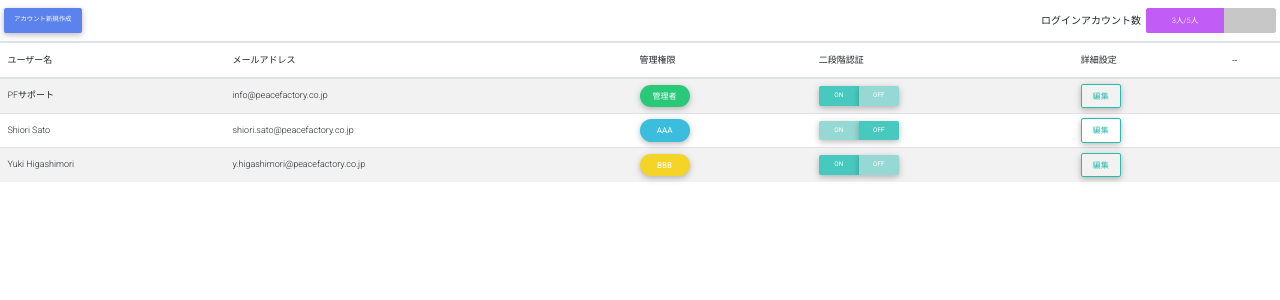
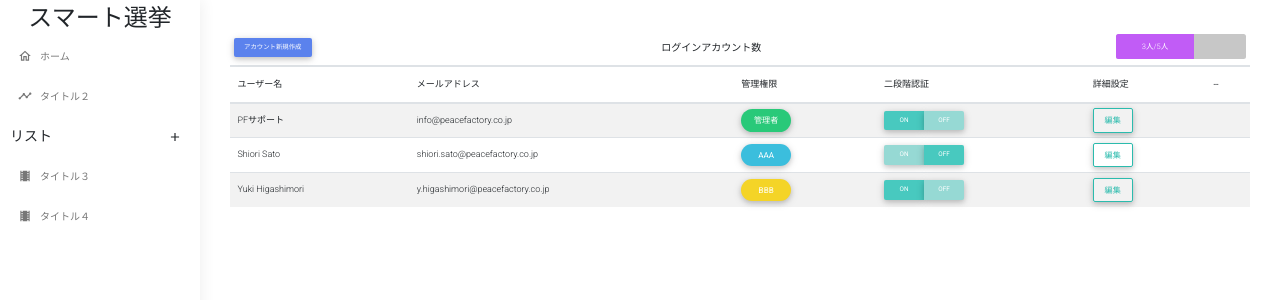
Before and after one commit to Seira-Okumura/next-initializer, a Next.js app: page / in a window 1280 px wide. Shown: the top 300 px of the page. Built offline with nearby package versions, Linux system fonts and the light colour scheme.

Commit message:
サイドメニューを追加

```diff
--- a/package.json
+++ b/package.json
@@ -12,6 +12,7 @@
     "@material-ui/core": "^4.9.5",
     "@material-ui/icons": "^4.9.1",
     "@zeit/next-css": "^1.0.1",
+    "clsx": "^1.1.0",
     "mdbreact": "^4.25.3",
     "next": "^9.2.2",
     "next-compose-plugins": "^2.2.0",
--- /dev/null
+++ b/src/components/layout/NavBar.jsx
@@ -0,0 +1,53 @@
+import React, { Component } from "react";
+import { MDBNavbar, MDBNavbarBrand, MDBNavbarNav, MDBNavItem, MDBNavLink, MDBNavbarToggler, MDBCollapse, MDBDropdown,
+MDBDropdownToggle, MDBDropdownMenu, MDBDropdownItem, MDBIcon } from "mdbreact";
+import { BrowserRouter as Router } from 'react-router-dom';
+import Link from 'next/link';
+
+class NavbarPage extends Component {
+state = {
+  isOpen: false
+};
+
+toggleCollapse = () => {
+  this.setState({ isOpen: !this.state.isOpen });
+}
+
+render() {
+  return (
+    <Router>
+      <MDBNavbar color="default-color" dark expand="md">
+        <MDBNavbarBrand>
+          <strong className="white-text">Navbar</strong>
+        </MDBNavbarBrand>
+        <MDBNavbarToggler onClick={this.toggleCollapse} />
+        <MDBCollapse id="navbarCollapse3" isOpen={this.state.isOpen} navbar>
+          <MDBNavbarNav right>
+            <Link className="waves-effect waves-light" href="#">
+                <MDBIcon fab icon="twitter" />
+            </Link>
+            <Link className="waves-effect waves-light" href="#">
+                <MDBIcon fab icon="google-plus-g" />
+            </Link>
+            <MDBNavItem>
+              <MDBDropdown>
+                <MDBDropdownToggle nav caret>
+                  <MDBIcon icon="user" />
+                </MDBDropdownToggle>
+                <MDBDropdownMenu className="dropdown-default">
+                  <MDBDropdownItem href="#!">Action</MDBDropdownItem>
+                  <MDBDropdownItem href="#!">Another Action</MDBDropdownItem>
+                  <MDBDropdownItem href="#!">Something else here</MDBDropdownItem>
+                  <MDBDropdownItem href="#!">Something else here</MDBDropdownItem>
+                </MDBDropdownMenu>
+              </MDBDropdown>
+            </MDBNavItem>
+          </MDBNavbarNav>
+        </MDBCollapse>
+      </MDBNavbar>
+    </Router>
+    );
+  }
+}
+
+export default NavbarPage;
--- /dev/null
+++ b/src/components/layout/NavigationMenu.jsx
@@ -0,0 +1,163 @@
+import * as React from 'react';
+import ExpandMore from '@material-ui/icons/ExpandMore';
+import ArrowForwardIosIcon from '@material-ui/icons/ArrowForwardIos';
+import Link from 'next/link';
+import RemoveIcon from '@material-ui/icons/Remove';
+import AddIcon from '@material-ui/icons/Add';
+import clsx from 'clsx';
+
+const NavigationMenu = ({
+  children,
+  name,
+}) => {
+  return (
+    <>
+      <ul className="side-menu">
+        <li className="side-menu-title">
+          <span className="nav-text current-name">スマート選挙</span>
+        </li>
+        {React.Children.toArray(children)}
+      </ul>
+      <style global jsx>{`
+        .side-menu-title {
+          text-align: center;
+          font-size: 2.4rem;
+        }
+        .side-menu {
+          position: absolute;
+          -webkit-transform: translateZ(0) scale(1,1);
+          -webkit-transition: width .2s linear;
+          background: #fff;
+          bottom: 0;
+          box-shadow: 1px 0 15px rgba(0, 0, 0, 0.07);
+          height: 100%;
+          left: 0;
+          top: 0;
+          padding: 0;
+          z-index: 100;
+          width: 200px;
+        }
+        .side-menu .side-menu-navigation {
+          height: 4rem;
+          width: 200px;
+          display: flex;
+          align-items: center;
+          color: #777;
+          transition: background-color .2s;
+        }
+        .side-menu .side-menu-navigation:hover {
+          background-color: #b1cefc;
+          color: #3d88ff;
+        }
+        .togglelist {
+          justify-content: space-between;
+          font-size: 14px;
+        }
+        .togglelist-icon {
+          font-size: 14px;
+        }
+        .togglelist-border {
+          height: 1px;
+          width: 180px;
+          margin: auto;
+          box-shadow:0 -1px 1px #3d88ff;
+        }
+        .side-menu .nav-link {
+          align-items: center;
+          color: inherit;
+          display: flex;
+          text-decoration: none;
+        }
+        .side-menu .MuiSvgIcon-root {
+          font-size: 14px;
+          width: 30px;
+        }
+        .side-menu :global(.nav-text) {
+          width: 100%;
+        }
+        .side-menu-current {
+          align-items: center;
+          display: flex;
+          font-size: 2rem;
+          height: 5.2rem;
+          width: 220px;
+        }
+      `}</style>
+    </>
+  );
+};
+
+export const ToggleList = ({
+  title,
+  children,
+}) => {
+  const [isExpand, setExpand] = React.useState(false);
+  const onClick = React.useCallback(
+    () => setExpand(prev => !prev),
+    [setExpand]
+  );
+  return (
+    <>
+      <li
+        className="side-menu-navigation togglelist nav-link"
+        onClick={onClick}
+      >
+        {title}
+        <span className="togglelist-icon">
+          {isExpand ? <RemoveIcon /> : <AddIcon />}
+        </span>
+      </li>
+      {isExpand && children}
+      {isExpand && <div className="togglelist-border" />}
+    </>
+  )
+}
+
+export const Subtitle = ({
+  children,
+  subtitle,
+}) => {
+  const [isExpand, setExpand] = React.useState(false);
+  const onClick = React.useCallback(
+    () => setExpand(prev => !prev),
+    [setExpand]
+  );
+  return (
+    <>
+      <li
+        className="side-menu-navigation"
+        onClick={onClick}>
+        <span className="togglelist-icon">
+          {isExpand ? <ExpandMore /> : <ArrowForwardIosIcon />}
+        </span>
+        <span className="nav-text">{subtitle}</span>
+      </li>
+      {isExpand && children}
+      {isExpand && <div className="togglelist-border" />}
+    </>
+  );
+};
+
+export const Navigation = ({
+  Icon = EmptyIcon,
+  as,
+  className = '',
+  href,
+  style,
+  title,
+}) => {
+  return (
+    <li
+      className={clsx('side-menu-navigation', className)}
+      style={style || {}}>
+      <Link href={href} as={as}>
+        <a className="nav-link">
+          <Icon />
+          <span className="nav-text">{title}</span>
+        </a>
+      </Link>
+    </li>
+  );
+};
+
+export default NavigationMenu;
--- a/src/components/layout/Table.jsx
+++ b/src/components/layout/Table.jsx
@@ -78,10 +78,10 @@ export default (props) => {
 
   return (
     <>
-      <div className="account-table-header" style={{display: "flex"}}>
-        <MDBBtn className="btn-addaccount" size="sm">アカウント新規作成</MDBBtn>
-        <div style={{display: "flex", margin: "0.375rem 0"}}>
-          <span style={{margin: "auto 5px auto 0"}}>ログインアカウント数</span>
+      <div className="account-table-container">
+        <div className="account-table-header" style={{ display: "flex" }}>
+          <MDBBtn className="btn-addaccount" size="sm">アカウント新規作成</MDBBtn>
+          <span style={{ margin: "auto 5px auto 0" }}>ログインアカウント数</span>
           <MDBProgress
             material
             value={60}
@@ -89,14 +89,17 @@ export default (props) => {
             className="progress-ligin"
           >
             3人/5人
-          </MDBProgress>
+        </MDBProgress>
         </div>
+        <MDBTable btn striped>
+          <MDBTableHead columns={columns} />
+          <MDBTableBody rows={rows_rounded_btn} />
+        </MDBTable>
       </div>
-      <MDBTable btn striped>
-        <MDBTableHead columns={columns} />
-        <MDBTableBody rows={rows_rounded_btn} />
-      </MDBTable>
       <style jsx>{`
+        .account-table-container {
+          margin: 3rem;
+        }
         .account-table-header {
           display: flex;
           justify-content: space-between;
--- a/src/pages/_app.jsx
+++ b/src/pages/_app.jsx
@@ -18,10 +18,6 @@ export default class MyApp extends App {
   render() {
     const { Component, pageProps } = this.props;
 
-        return (
-            <Container>
-                <Component {...pageProps} />
-            </Container>
-        );
+    return (<Component {...pageProps} />);
   }
 }
--- a/src/pages/index.jsx
+++ b/src/pages/index.jsx
@@ -1,13 +1,109 @@
 import React from 'react';
 
+// import NavbarPage from '../components/layout/NavBar';
+import NavigationMenu, { Navigation, ToggleList, Subtitle } from '../components/layout/NavigationMenu';
 import Table from '../components/layout/Table';
+
+import HomeOutlinedIcon from '@material-ui/icons/HomeOutlined';
+import RollIcon from '@material-ui/icons/Theaters';
+import TimelineIcon from '@material-ui/icons/Timeline';
 
 export default () => {
   return (
     <>
       <div className="content">
+        {/* <NavbarPage /> */}
+        <NavigationMenu>
+          <Navigation
+            Icon={HomeOutlinedIcon}
+            href="/home"
+            key="1"
+            title="ホーム"
+          />
+          <Navigation
+            Icon={TimelineIcon}
+            href="/home"
+            key="2"
+            title="タイトル２"
+          />
+          <ToggleList title="リスト">
+            <Subtitle
+              key="1"
+              subtitle="個人名簿">
+              <Navigation
+                Icon={HomeOutlinedIcon}
+                href="/home"
+                key="1"
+                title="ホーム"
+              />
+              <Navigation
+                Icon={TimelineIcon}
+                href="/home"
+                key="2"
+                title="タイトル２"
+              />
+              <Navigation
+                Icon={RollIcon}
+                href="/home"
+                key="3"
+                title="タイトル３"
+              />
+              <Navigation
+                Icon={RollIcon}
+                href="/home"
+                key="4"
+                title="タイトル４"
+              />
+            </Subtitle>
+            <Subtitle
+              key="2"
+              subtitle="企業名簿">
+              <Navigation
+                Icon={HomeOutlinedIcon}
+                href="/home"
+                key="1"
+                title="ホーム"
+              />
+              <Navigation
+                Icon={TimelineIcon}
+                href="/home"
+                key="2"
+                title="タイトル２"
+              />
+              <Navigation
+                Icon={RollIcon}
+                href="/home"
+                key="3"
+                title="タイトル３"
+              />
+              <Navigation
+                Icon={RollIcon}
+                href="/home"
+                key="4"
+                title="タイトル４"
+              />
+            </Subtitle>
+          </ToggleList>
+          <Navigation
+            Icon={RollIcon}
+            href="/home"
+            key="3"
+            title="タイトル３"
+          />
+          <Navigation
+            Icon={RollIcon}
+            href="/home"
+            key="4"
+            title="タイトル４"
+          />
+        </NavigationMenu>
         <Table />
       </div>
+      <style global jsx>{`
+      .content {
+        padding-left: 200px;
+      }
+      `}</style>
     </>
   );
 }
```
Lines whose indentation alone changed are shown as unchanged.
